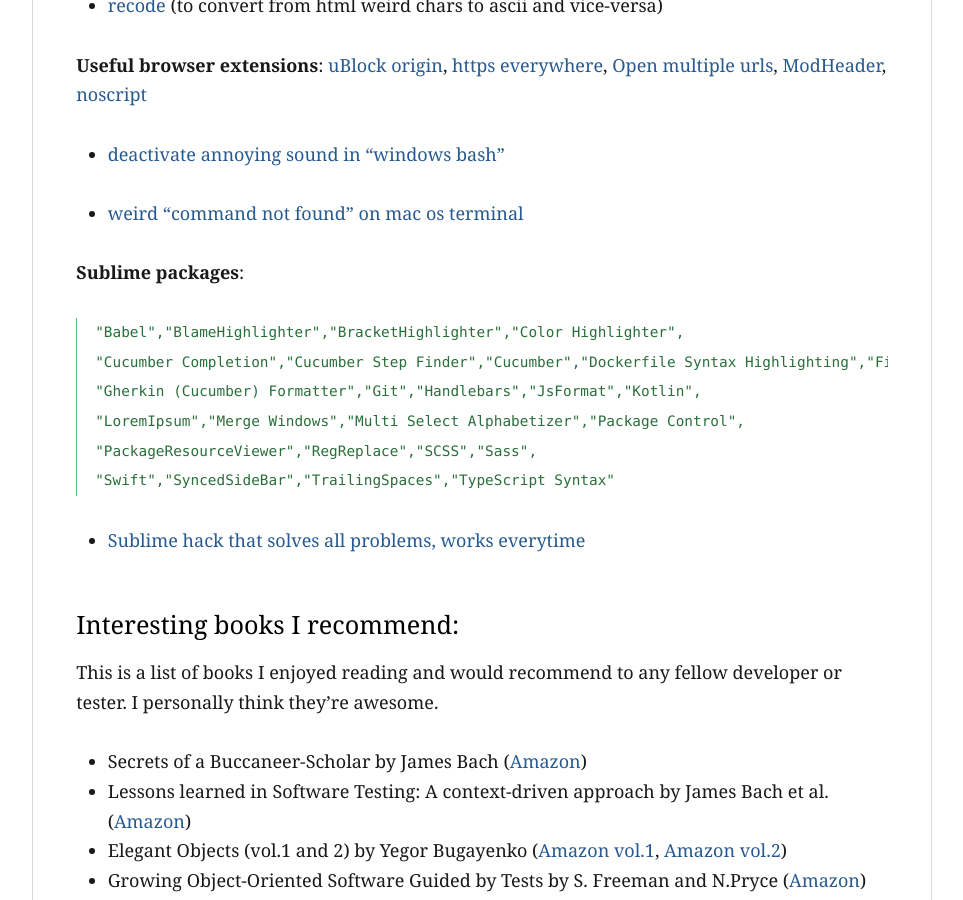
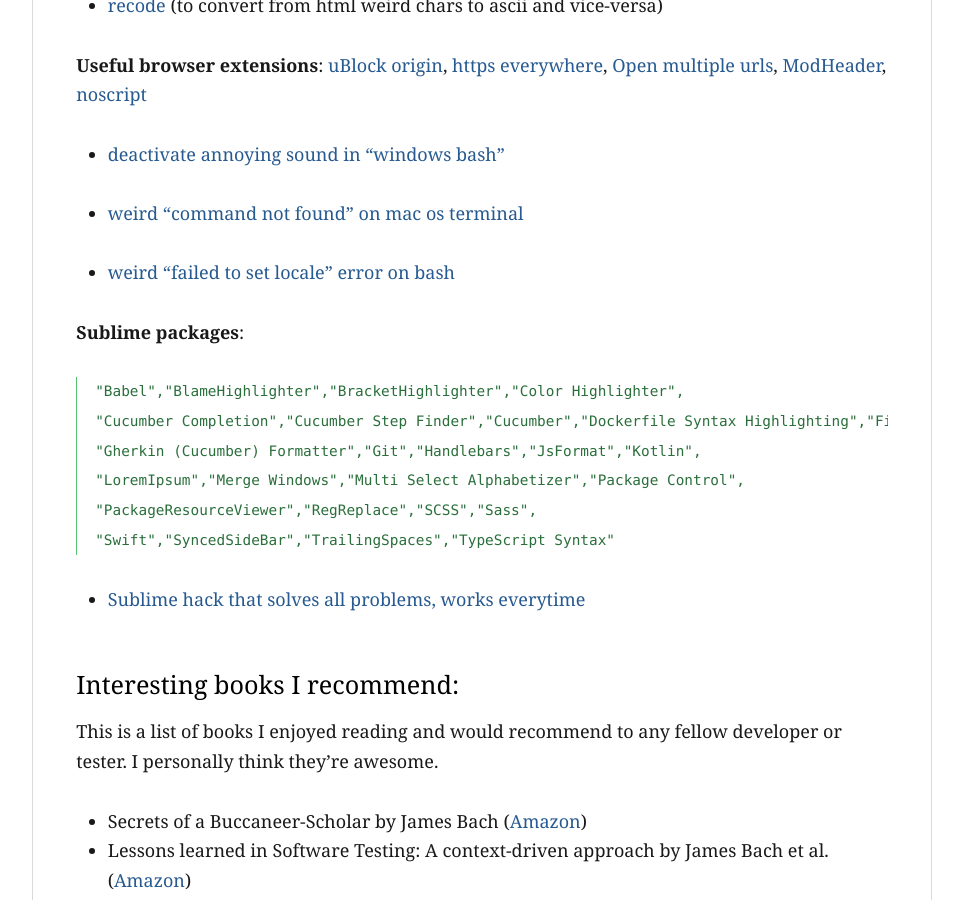
Before and after one commit to filfreire/filfreire.github.io, a Jekyll site: the page built from onboard.md, in a window 1280 px wide and 900 px high, scrolled down 1480 px. Shown: the whole window, without its empty margins (158-1121 px from the left). Built offline with Jekyll 4.4.1, drawn with Linux system fonts in a browser that asks for light colours.

Commit message:
add weird bash locale error

````diff
--- a/onboard.md
+++ b/onboard.md
@@ -48,6 +48,8 @@
 
 - [weird "command not found" on mac os terminal](https://superuser.com/questions/78245/how-to-disable-the-option-space-key-combination-for-non-breaking-spaces)
 
+- [weird "failed to set locale" error on bash](https://stackoverflow.com/a/56743150/7468990)
+
 **Sublime packages**:
 ```
 "Babel","BlameHighlighter","BracketHighlighter","Color Highlighter",
````
